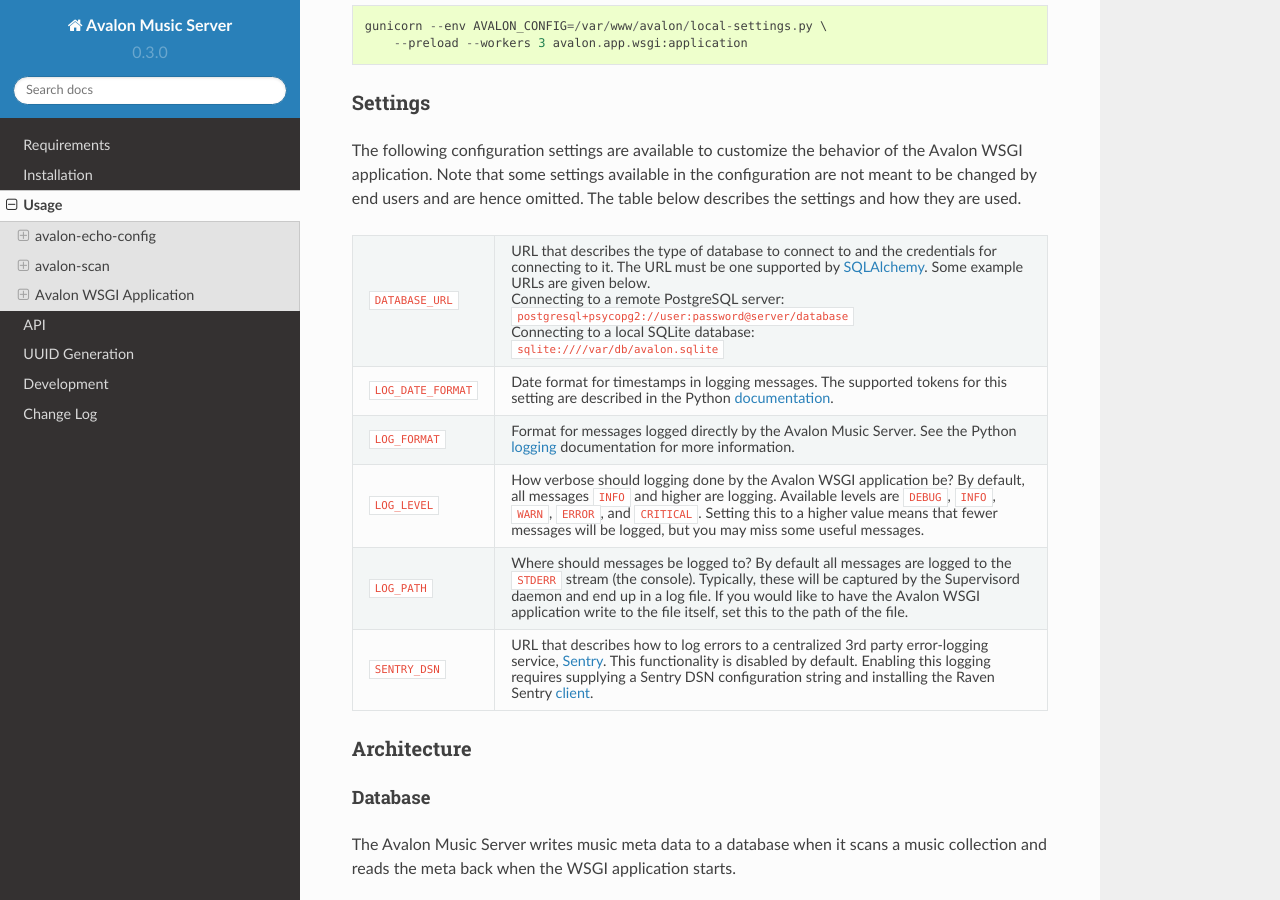
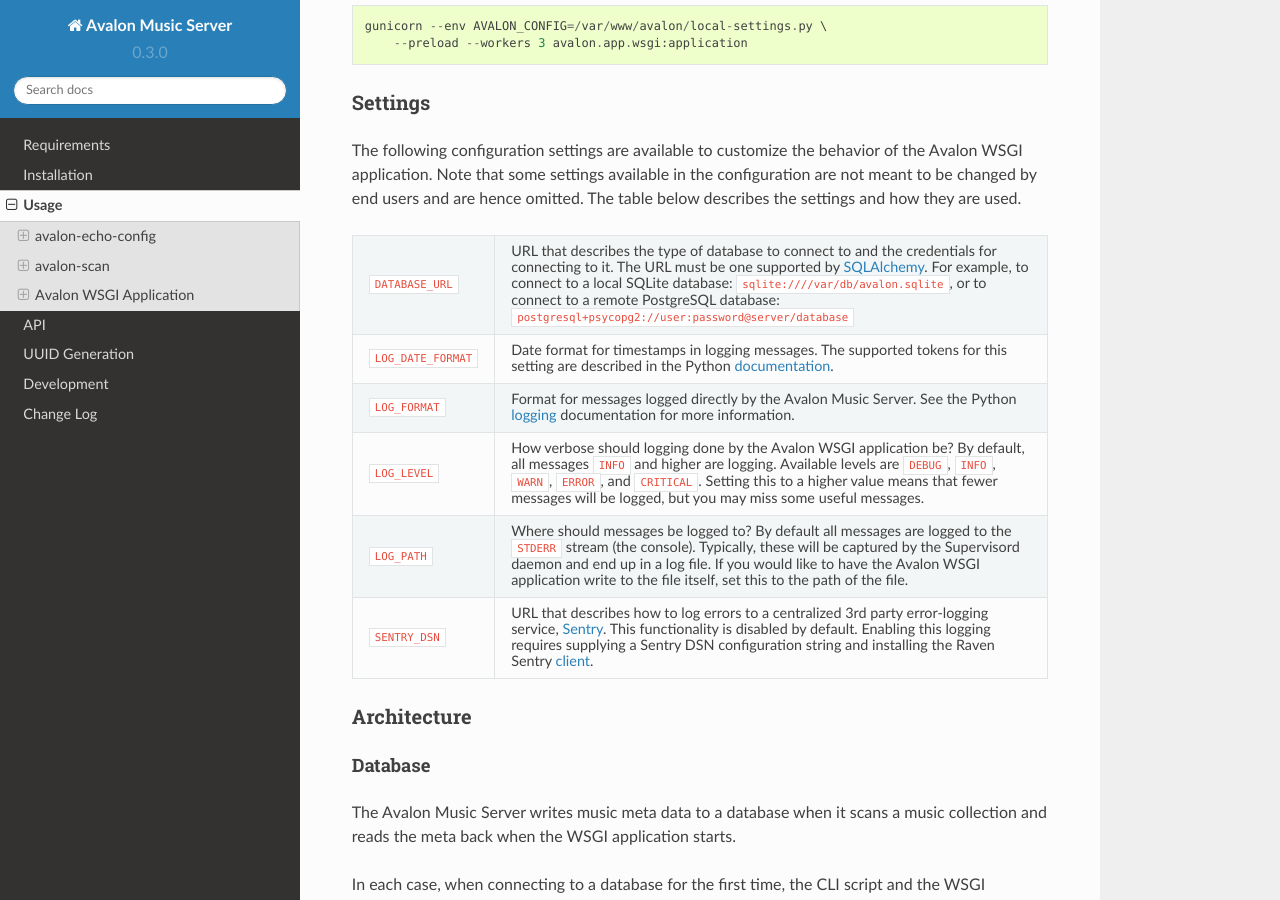
Before and after one commit to 56quarters/avalonms, a Sphinx documentation site: the page built from doc/source/usage.rst, in a window 1280 px wide and 900 px high, scrolled down 2829 px. Built offline with Sphinx 7.4.7 and the Read the Docs theme 2.0.0, drawn with Linux system fonts in a browser that asks for light colours.

Commit message:
Make example DB URLs more inline

```diff
--- a/doc/source/usage.rst
+++ b/doc/source/usage.rst
@@ -141,15 +141,10 @@
 =================== ===============================================================
 ``DATABASE_URL``    URL that describes the type of database to connect to and the
                     credentials for connecting to it. The URL must be one
-                    supported by SQLAlchemy_. Some example URLs are given below.
-
-                    Connecting to a remote PostgreSQL server:
-
+                    supported by SQLAlchemy_. For example, to connect to a local
+                    SQLite database: ``sqlite:////var/db/avalon.sqlite``, or to
+                    connect to a remote PostgreSQL database:
                     ``postgresql+psycopg2://user:password@server/database``
-
-                    Connecting to a local SQLite database:
-
-                    ``sqlite:////var/db/avalon.sqlite``
 
 ``LOG_DATE_FORMAT`` Date format for timestamps in logging messages. The supported
                     tokens for this setting are described in the Python
```
